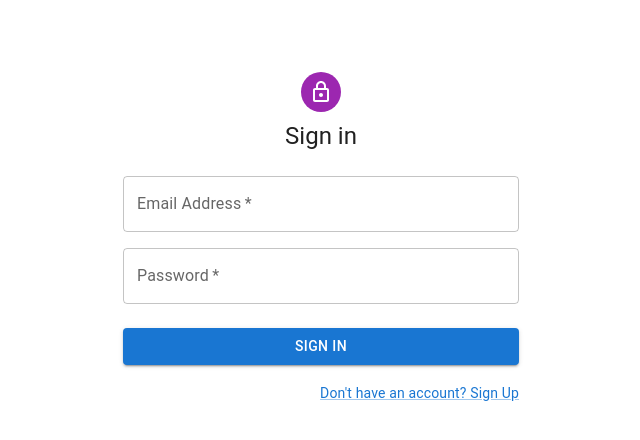
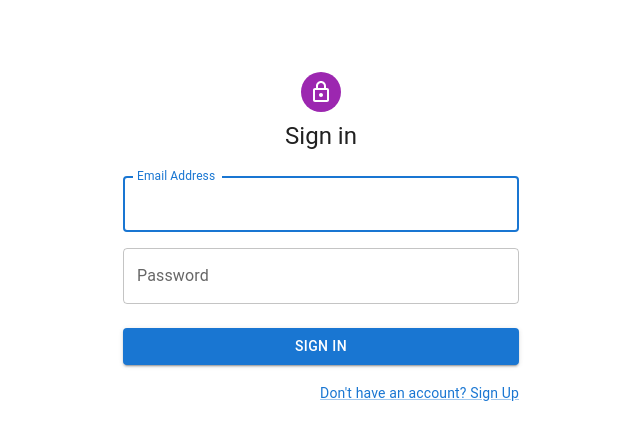
Before and after one commit to MaryiaVarabyevaa/TicketBuy, a React (Create React App) app in the folder client/: page / in a window 1280 px wide. Shown: the top 440 px of the page, without its empty margins (319-959 px from the left). Built offline with nearby package versions, Linux system fonts and the light colour scheme.

Commit message:
feat: add client validation to LoginPage

```diff
--- a/client/package.json
+++ b/client/package.json
@@ -17,6 +17,7 @@
     "axios": "^1.1.3",
     "react": "^18.2.0",
     "react-dom": "^18.2.0",
+    "react-hook-form": "^7.39.5",
     "react-scripts": "5.0.1",
     "typescript": "^4.9.3",
     "web-vitals": "^2.1.4"
--- a/client/src/pages/loginPage/LoginPage.tsx
+++ b/client/src/pages/loginPage/LoginPage.tsx
@@ -1,5 +1,6 @@
 import * as React from 'react';
 import {useState} from 'react';
+import {useForm, Controller, SubmitHandler, useFormState} from "react-hook-form";
 import {
     Avatar,
     Box,
@@ -14,25 +15,39 @@ import {
     Typography
 } from "@mui/material";
 import LockOutlinedIcon from '@mui/icons-material/LockOutlined';
+import {emailValidation, firstNameValidation, lastNameValidation, passwordValidation} from "./validation";
+
+interface IForm {
+    firstName: string;
+    lastName: string;
+    email: string;
+    password: string;
+}
 
 const theme = createTheme();
 
 const LoginPage = () => {
     const [isAuth, setIsAuth] = useState(true);
+    const { handleSubmit, control } = useForm<IForm>({
+        mode: 'onChange',
+        defaultValues: {
+            firstName: '',
+            lastName: '',
+            email: '',
+            password: '',
+        }
+    });
+    const {errors} = useFormState({
+        control
+    });
 
-    const handleClick = () => {
+    const onSubmit: SubmitHandler<IForm> = data => console.log(data);
+
+    const onClick = () => {
         setIsAuth(!isAuth);
         console.log(isAuth);
     }
 
-    const handleSubmit = (event: React.FormEvent<HTMLFormElement>) => {
-        event.preventDefault();
-        const data = new FormData(event.currentTarget);
-        console.log({
-            email: data.get('email'),
-            password: data.get('password'),
-        });
-    };
 
     return (
         <ThemeProvider theme={theme}>
@@ -54,53 +69,94 @@ const LoginPage = () => {
                             isAuth? 'Sign in' : 'Sign up'
                         }
                     </Typography>
-                    <Box component="form" noValidate onSubmit={handleSubmit} sx={{ mt: 3 }}>
+                    <Box component="form"  onSubmit={handleSubmit(onSubmit)}  sx={{ mt: 3 }}>
                         <Grid container spacing={2}>
                             {
                                 !isAuth &&  <Grid item xs={12} sm={6}>
+                                    <Controller
+                                        control={ control }
+                                        name='firstName'
+                                        rules={ firstNameValidation }
+                                        render={({
+                                            field: {onChange, value}
+                                        }) => (
                                             <TextField
-                                        autoComplete="given-name"
-                                        name="firstName"
-                                        required
                                                 fullWidth
                                                 id="firstName"
                                                 label="First Name"
                                                 autoFocus
+                                                onChange={onChange}
+                                                value={value}
+                                                error={!!errors.firstName?.message}
+                                                helperText={ errors.firstName?.message }
+                                            />
+                                        )}
                                     />
                                 </Grid>
 
                             }
                             {
                                 !isAuth &&  <Grid item xs={12} sm={6}>
+                                    <Controller
+                                        control={ control }
+                                        name='lastName'
+                                        rules={ lastNameValidation }
+                                        render={({
+                                             field: {onChange, value}
+                                        }) => (
                                             <TextField
-                                        required
                                                 fullWidth
                                                 id="lastName"
                                                 label="Last Name"
-                                        name="lastName"
-                                        autoComplete="family-name"
+                                                onChange={onChange}
+                                                value={value}
+                                                error={!!errors.lastName?.message}
+                                                helperText={ errors.lastName?.message }
+                                            />
+                                        )}
                                     />
                                 </Grid>
                             }
                             <Grid item xs={12}>
+                                <Controller
+                                    control={ control }
+                                    name='email'
+                                    rules={ emailValidation }
+                                    render={({
+                                        field: {onChange, value}
+                                    }) => (
                                         <TextField
-                                    required
+                                            autoFocus
                                             fullWidth
                                             id="email"
                                             label="Email Address"
-                                    name="email"
-                                    autoComplete="email"
+                                            onChange={onChange}
+                                            value={value}
+                                            error={!!errors.email?.message}
+                                            helperText={ errors.email?.message }
+                                        />
+                                    )}
                                 />
                             </Grid>
                             <Grid item xs={12}>
+                                <Controller
+                                    control={ control }
+                                    name='password'
+                                    rules={ passwordValidation }
+                                    render={({
+                                        field: {onChange, value}
+                                    }) => (
                                         <TextField
-                                    required
                                             fullWidth
-                                    name="password"
                                             label="Password"
                                             type="password"
                                             id="password"
-                                    autoComplete="new-password"
+                                            onChange={onChange}
+                                            value={value}
+                                            error={!!errors.password?.message}
+                                            helperText={ errors.password?.message }
+                                        />
+                                    )}
                                 />
                             </Grid>
                         </Grid>
@@ -116,7 +172,7 @@ const LoginPage = () => {
                         </Button>
                         <Grid container justifyContent="flex-end">
                             <Grid item>
-                                <Link href="#" variant="body2" onClick={handleClick}>
+                                <Link href="#" variant="body2" onClick={onClick}>
                                     {
                                         isAuth? "Don't have an account? Sign Up": "Already have an account? Sign in"
                                     }
--- /dev/null
+++ b/client/src/pages/loginPage/validation.ts
@@ -0,0 +1,54 @@
+const REQUIRED_FIELD = 'Required to fill in';
+
+export const firstNameValidation = {
+    required: REQUIRED_FIELD,
+    validate: (value: string) => {
+        if(value.match(/[а-яА-Я]/)) {
+            return 'First name cannot contain Cyrillic letters';
+        }
+        if(value.match(/\d/)) {
+            return 'First name cannot contain numbers';
+        }
+
+        return true;
+    }
+}
+
+export const lastNameValidation = {
+    required: REQUIRED_FIELD,
+    validate: (value: string) => {
+        if(value.match(/[а-яА-Я]/)) {
+            return 'Last name cannot contain Cyrillic letters';
+        }
+        if(value.match(/\d/)) {
+            return 'Last name cannot contain numbers';
+        }
+
+        return true;
+    }
+}
+
+export const emailValidation = {
+    required: REQUIRED_FIELD,
+    validate: (value: string) => {
+        const re =
+            /^(([^<>()[\]\.,;:\s@\"]+(\.[^<>()[\]\.,;:\s@\"]+)*)|(\".+\"))@(([^<>()[\]\.,;:\s@\"]+\.)+[^<>()[\]\.,;:\s@\"]{2,})$/i;
+        const bol = re.test(String(value));
+        if(!bol) {
+            return 'Enter the correct value';
+        }
+
+        return true;
+    }
+}
+
+export const passwordValidation = {
+    required: REQUIRED_FIELD,
+    validate: (value: string) => {
+       if(value.length < 6) {
+           return 'Password must contain at least 6 characters';
+       }
+
+        return true;
+    }
+}
```
Also changed, not shown: 1 other file (tests, documents, lock files or other folders). Lines whose indentation alone changed are shown as unchanged.
